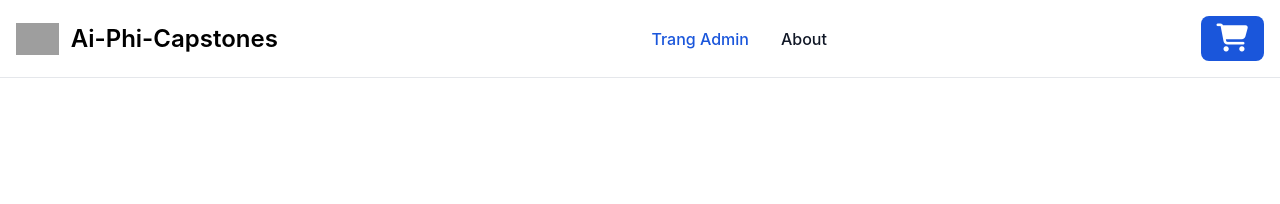
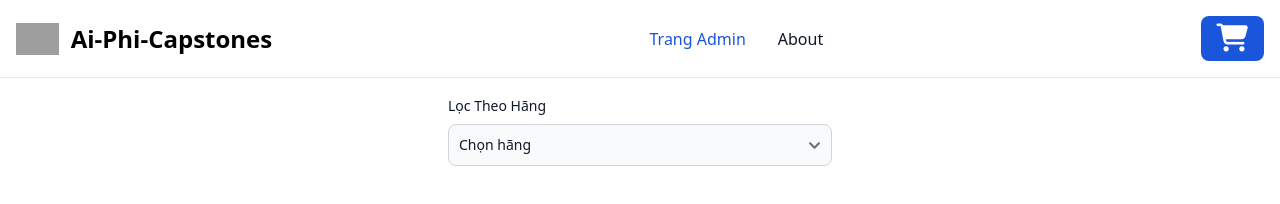
Before and after one commit to Alex-Uong/alex-uong-final-project, a website: page src/customer/index.html in a window 1280 px wide. Drawn offline with nearby package versions, Linux system fonts and the light colour scheme; the site is published under a folder, as on GitHub Pages, so addresses that start at the root find nothing; grey boxes are pictures that could not be loaded.

Commit message:
Update index.html

```diff
--- a/src/customer/index.html
+++ b/src/customer/index.html
@@ -3,7 +3,7 @@
   <head>
     <meta charset="UTF-8" />
     <meta name="viewport" content="width=device-width, initial-scale=1.0" />
-    <title>Home Page</title>
+    <title>Customer Page</title>
     <link
       href="https://cdnjs.cloudflare.com/ajax/libs/font-awesome/6.5.1/css/all.min.css"
       rel="stylesheet"
@@ -12,7 +12,7 @@
       href="https://cdn.jsdelivr.net/npm/flowbite@2.5.2/dist/flowbite.min.css"
       rel="stylesheet"
     />
-    <link rel="stylesheet" href="/asset/css/customer-output.css" />
+    <link rel="stylesheet" href="./../../asset/css/customer-output.css" />
   </head>
   <body>
     <nav
@@ -74,7 +74,7 @@
           >
             <li>
               <a
-                href="/src/admin/views/index.html"
+                href="./../admin/index.html"
                 class="block py-2 px-3 text-white bg-blue-700 rounded md:bg-transparent md:text-blue-700 md:p-0 md:dark:text-blue-500"
                 aria-current="page"
                 >Trang Admin</a
@@ -155,6 +155,6 @@
     ></script>
 
     <!-- main js  -->
-    <script type="module" src="/src/customer/customer.js"></script>
+    <script type="module" src="./customer.js"></script>
   </body>
 </html>
```
